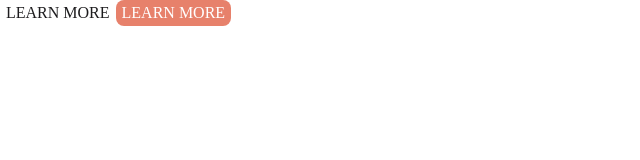
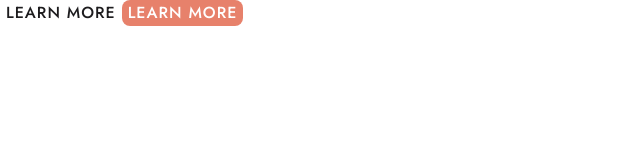
Before and after one commit to MorganBare/Designo-Multi-Page-Website, a React (Create React App) app: page / in a window 1280 px wide. Shown: the top 160 px of the page, without its empty margins (0-640 px from the left). Built offline with nearby package versions, Linux system fonts and the light colour scheme.

Commit message:
Added pages

```diff
--- a/public/index.html
+++ b/public/index.html
@@ -13,6 +13,10 @@
 
     <link rel="manifest" href="%PUBLIC_URL%/manifest.json" />
 
+    <link rel="preconnect" href="https://fonts.googleapis.com">
+    <link rel="preconnect" href="https://fonts.gstatic.com" crossorigin>
+    <link href="https://fonts.googleapis.com/css2?family=Jost:wght@400;500&display=swap" rel="stylesheet">
+
     <title>Designo</title>
   </head>
   <body>
--- a/src/index.css
+++ b/src/index.css
@@ -1,8 +1,22 @@
 :root{
+
+    /* colors */
     --peach: #E7816B;
     --black: #1D1C1E;
     --white: #fff;
     --light-peach: #FFAD9B;
     --dark-grey: #333136;
     --light-grey: #F1F3F5;
+
+    /* font weights */
+    --regular: 400;
+    --medium: 500;
+
+    /* font sizes */
+    --h1: 48px;
+    --h2: 40px;
+    --h3: 20px;
+    --body: 16px;
+    --button: 15px;
+
 }
--- a/src/styles/Buttons.js
+++ b/src/styles/Buttons.js
@@ -7,11 +7,13 @@ export const DarkButton = styled.button`
     border: none;
     cursor: pointer;
     border-radius: 8px;
+    letter-spacing: 1px;
+    font-weight: var(--medium);
 
     &:hover{
         background-color: var(--light-peach);
         color: var(--white);
-        transition: all .5s ease-in-out;
+        transition: all .4s ease-in-out;
     }
 `;
 
@@ -22,6 +24,8 @@ export const LightButton = styled.button`
     border: none;
     cursor: pointer;
     border-radius: 8px;
+    letter-spacing: 1px;
+    font-weight: var(--medium);
 
     &:hover{
         background-color: var(--light-peach);
--- a/src/styles/GlobalStyle.js
+++ b/src/styles/GlobalStyle.js
@@ -1,4 +1,5 @@
 import { createGlobalStyle } from 'styled-components';
+
 
 const GlobalStyle = createGlobalStyle`
   /* Box sizing rules */
@@ -20,6 +21,10 @@ blockquote,
 dl,
 dd {
   margin: 0;
+}
+
+body {
+  font-family: 'Jost', sans-serif;
 }
 
 /* Remove list styles on ul, ol elements with a list role, which suggests default styling will be removed */
```
Also changed, not shown: src/pages/Home.jsx (added, +11 -0 lines), src/pages/About.jsx (added), src/pages/AppDesign.jsx (added), src/pages/Contact.jsx (added), src/pages/GraphicDesign.jsx (added), src/pages/Locations.jsx (added), src/pages/WebDesign.jsx (added).
